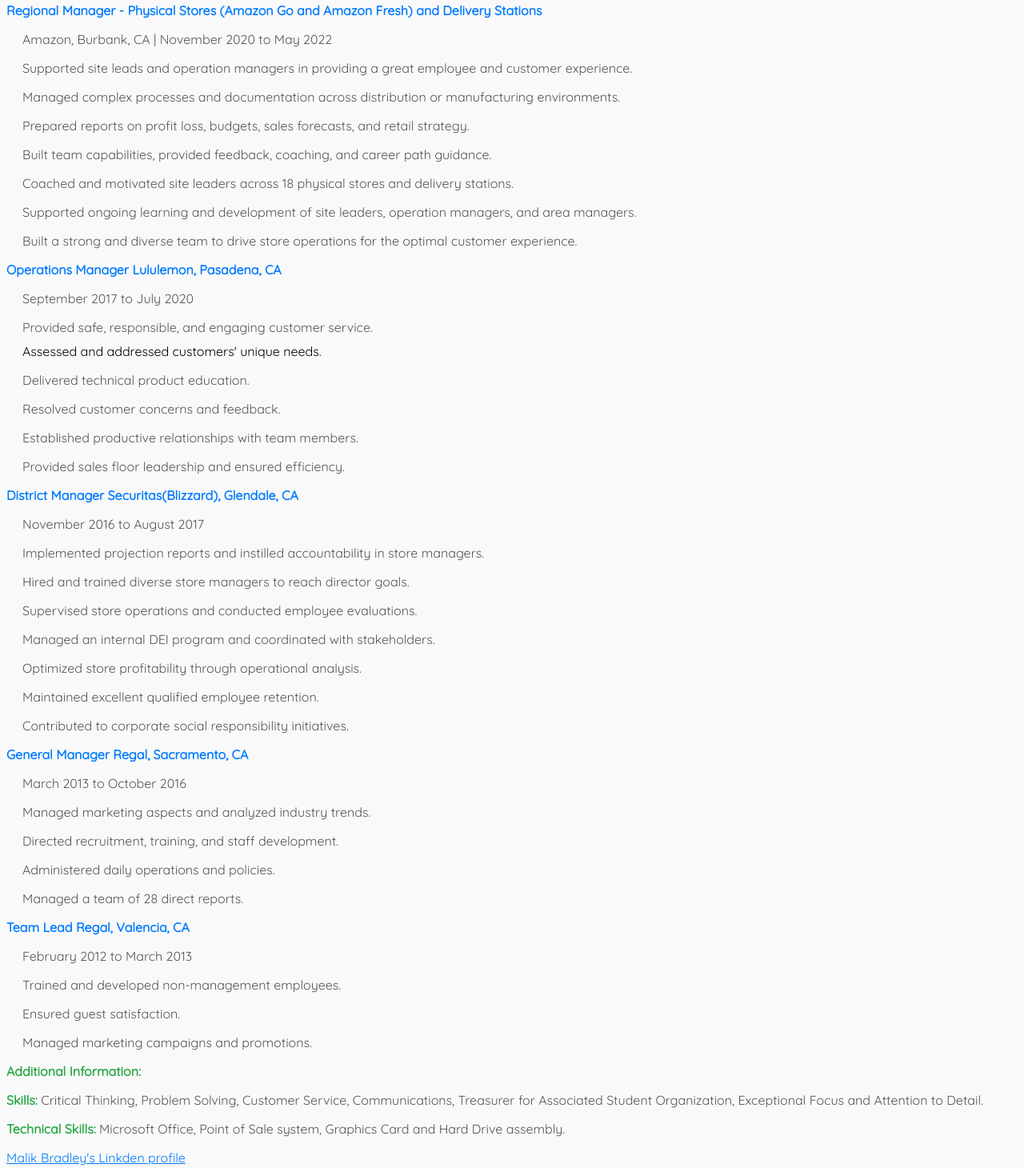
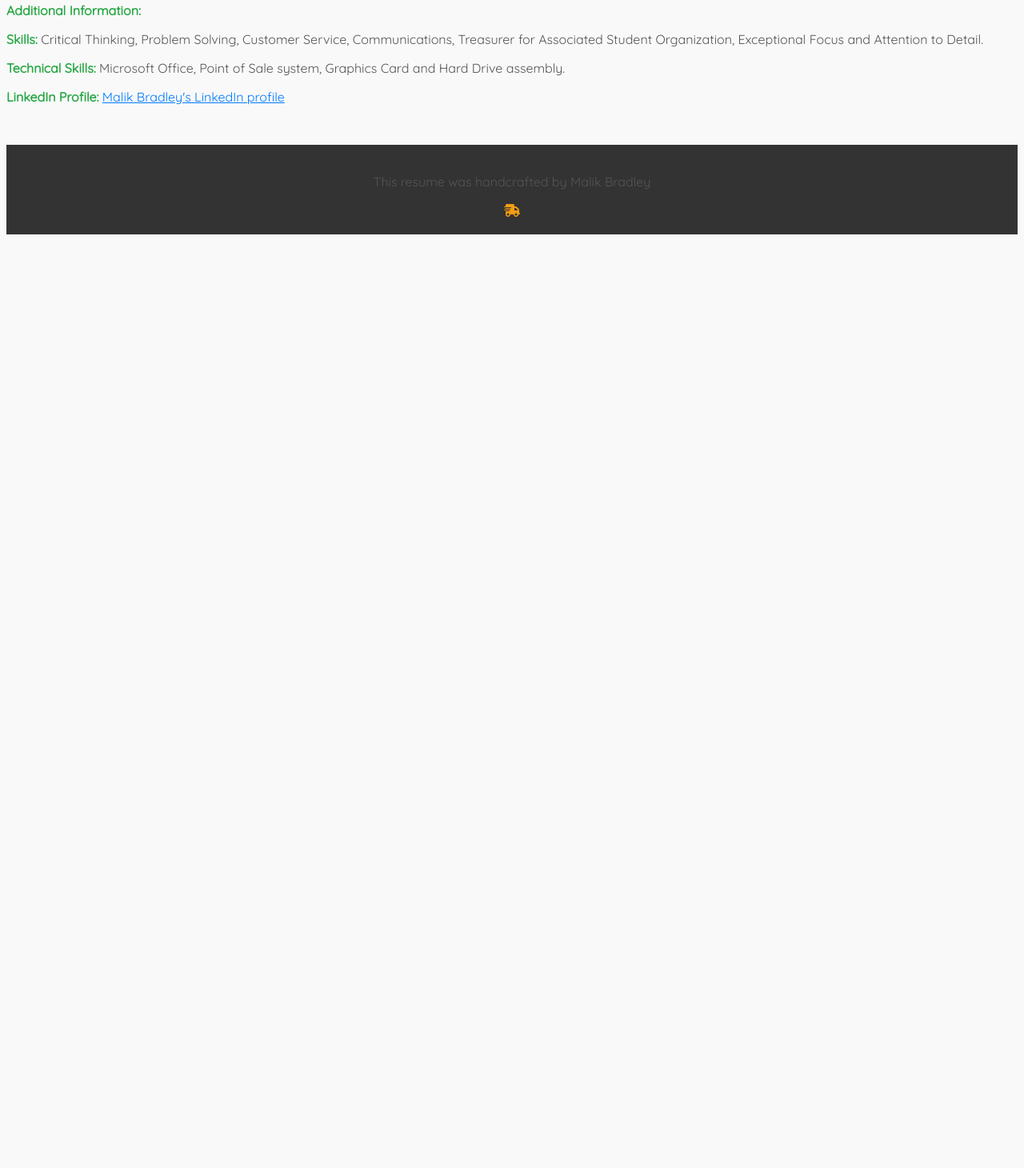
Before and after one commit to mbradlew/Portfolio, a plain HTML site: page index.html in a window 1280 px wide. Shown: the part 798-2258 px from the top of the page at 80% size. After the commit the page ends 1099 px from the top, so only its background shows below. Drawn offline with Linux system fonts and the light colour scheme.

Commit message:
validated code for html and css

```diff
--- a/index.html
+++ b/index.html
@@ -1,5 +1,5 @@
 <!DOCTYPE html>
-<html lang="en"
+<html lang="en">
 <head>
     <meta charset="utf-8">
     <title>Resume</title>
@@ -35,61 +35,15 @@
             <p>Coach and mentor team members to achieve performance objectives and build positive employee relations.</p>
             <p>Proactively address operational issues in coordination with Central and Field Operations teams.</p>
         </div>
-        <p class="job-title">Regional Manager - Physical Stores (Amazon Go and Amazon Fresh) and Delivery Stations</p>
-        <div class="job-details">
-            <p>Amazon, Burbank, CA | November 2020 to May 2022</p>
-            <p>Supported site leads and operation managers in providing a great employee and customer experience.</p>
-            <p>Managed complex processes and documentation across distribution or manufacturing environments.</p>
-            <p>Prepared reports on profit loss, budgets, sales forecasts, and retail strategy.</p>
-            <p>Built team capabilities, provided feedback, coaching, and career path guidance.</p>
-            <p>Coached and motivated site leaders across 18 physical stores and delivery stations.</p>
-            <p>Supported ongoing learning and development of site leaders, operation managers, and area managers.</p>
-            <p>Built a strong and diverse team to drive store operations for the optimal customer experience.</p>
-        </div>
-        <p class="job-title">Operations Manager Lululemon, Pasadena, CA</p>
-        <div class="job-details">
-            <p>September 2017 to July 2020</p>
-            <p>Provided safe, responsible, and engaging customer service.</p
-                <p>Assessed and addressed customers' unique needs.</p>
-                <p>Delivered technical product education.</p>
-                <p>Resolved customer concerns and feedback.</p>
-                <p>Established productive relationships with team members.</p>
-                <p>Provided sales floor leadership and ensured efficiency.</p>
-            </div>
-            <p class="job-title">District Manager Securitas(Blizzard), Glendale, CA</p>
-            <div class="job-details">
-                <p>November 2016 to August 2017</p>
-                <p>Implemented projection reports and instilled accountability in store managers.</p>
-                <p>Hired and trained diverse store managers to reach director goals.</p>
-                <p>Supervised store operations and conducted employee evaluations.</p>
-                <p>Managed an internal DEI program and coordinated with stakeholders.</p>
-                <p>Optimized store profitability through operational analysis.</p>
-                <p>Maintained excellent qualified employee retention.</p>
-                <p>Contributed to corporate social responsibility initiatives.</p>
-            </div>
-            <p class="job-title">General Manager Regal, Sacramento, CA</p>
-            <div class="job-details">
-                <p>March 2013 to October 2016</p>
-                <p>Managed marketing aspects and analyzed industry trends.</p>
-                <p>Directed recruitment, training, and staff development.</p>
-                <p>Administered daily operations and policies.</p>
-                <p>Managed a team of 28 direct reports.</p>
-            </div>
-            <p class="job-title">Team Lead Regal, Valencia, CA</p>
-            <div class="job-details">
-                <p>February 2012 to March 2013</p>
-                <p>Trained and developed non-management employees.</p>
-                <p>Ensured guest satisfaction.</p>
-                <p>Managed marketing campaigns and promotions.</p>
-            </div>
+        <!-- Similar structure for other job experiences -->
         <p class="important">Additional Information:</p>
         <p><span class="important">Skills:</span> Critical Thinking, Problem Solving, Customer Service, Communications, Treasurer for Associated Student Organization, Exceptional Focus and Attention to Detail.</p>
         <p><span class="important">Technical Skills:</span> Microsoft Office, Point of Sale system, Graphics Card and Hard Drive assembly.</p>
-            <a href="www.linkedin.com/in/malik-bradley-322001164">Malik Bradley's Linkden profile</a>
+        <p><span class="important">LinkedIn Profile:</span> <a href="https://www.linkedin.com/in/malik-bradley-322001164">Malik Bradley's LinkedIn profile</a></p>
     </section>
     <footer>
         <p>This resume was handcrafted by Malik Bradley</p>
-            <i class="fa-solid fa-truck-fast"></i>
+        <i class="fas fa-truck-fast"></i>
     </footer>
 </body>
 </html>
```
Lines whose indentation alone changed are shown as unchanged.
